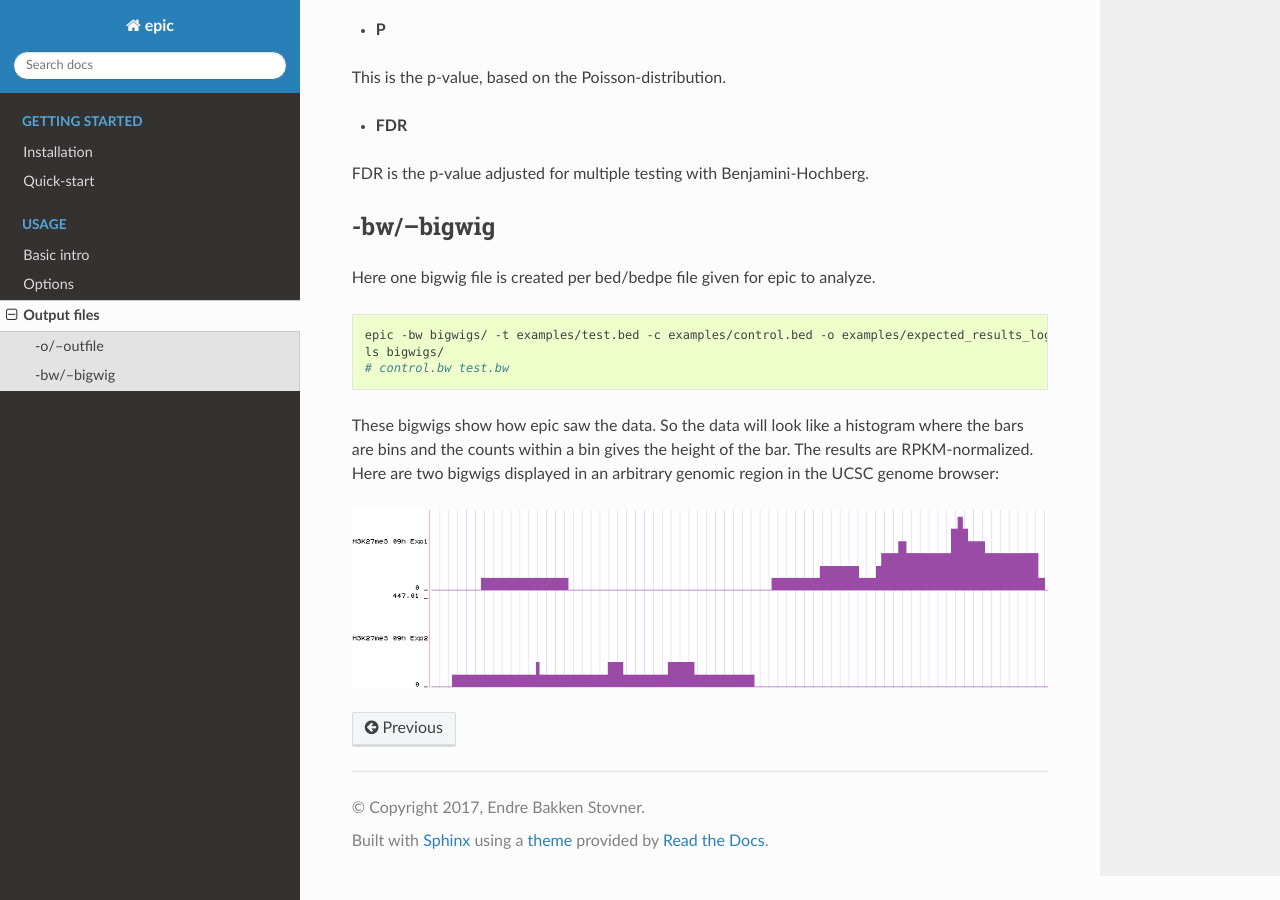
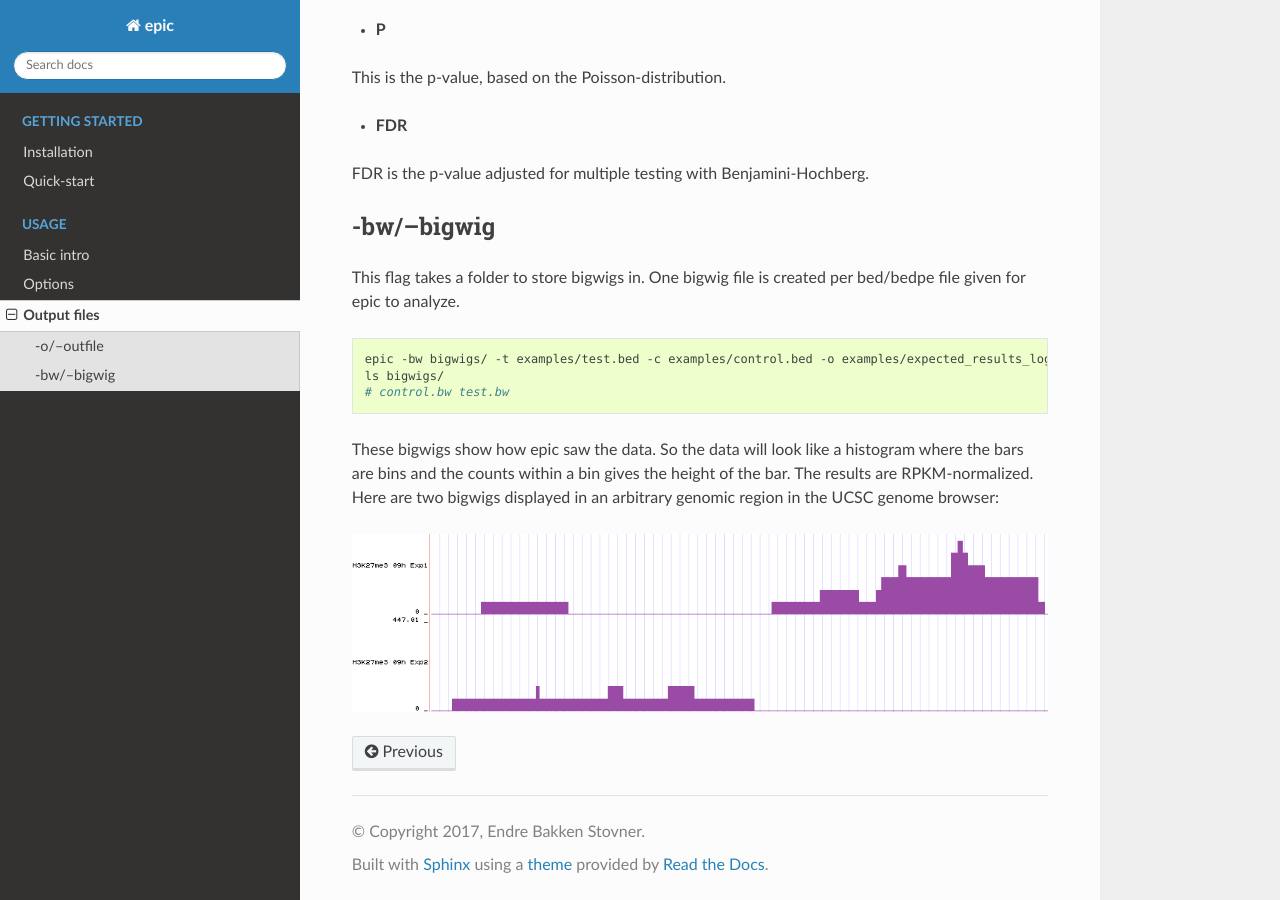
Before and after one commit to biocore-ntnu/epic, a Sphinx documentation site: the page built from docs/output_files.rst, in a window 1280 px wide and 900 px high, scrolled down 1088 px. Built offline with Sphinx 7.4.7 and the Read the Docs theme 2.0.0, drawn with Linux system fonts in a browser that asks for light colours.

```diff
--- a/docs/output_files.rst
+++ b/docs/output_files.rst
@@ -58,7 +58,8 @@ FDR is the p-value adjusted for multiple testing with Benjamini-Hochberg.
 -bw/--bigwig
 ~~~~~~~~~~~~
 
-Here one bigwig file is created per bed/bedpe file given for epic to analyze.
+This flag takes a folder to store bigwigs in. One bigwig file is created per
+bed/bedpe file given for epic to analyze.
 
 .. code-block:: bash
 
```
Also changed, not shown: README.md (+5 -1 lines).
